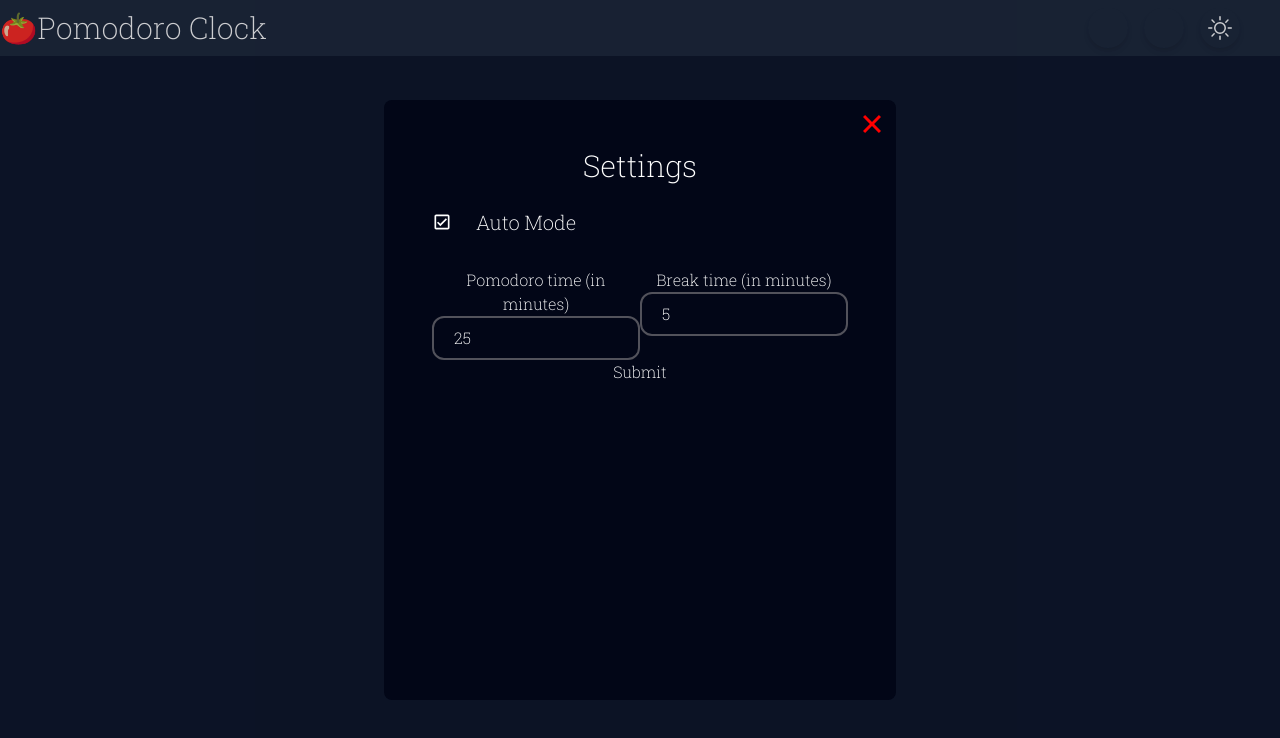
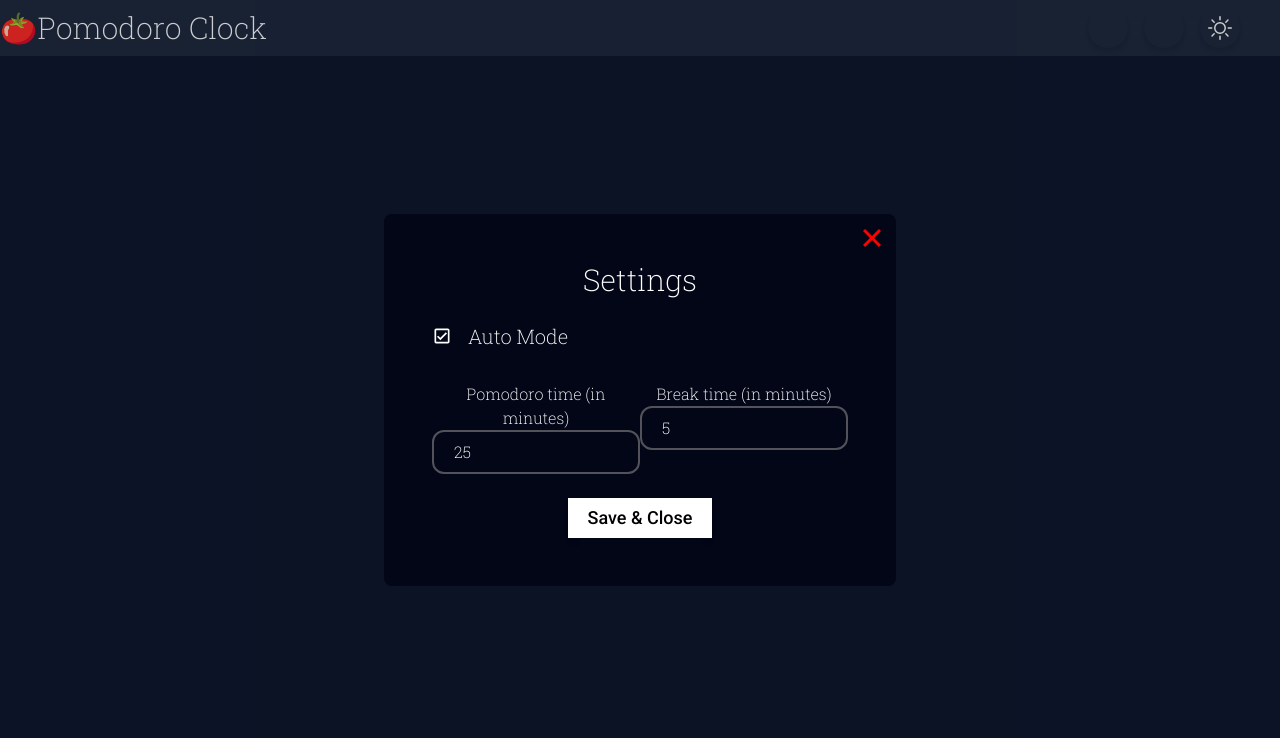
Before and after one commit to gabrielgaborw/PMD-Clock, a React (Create React App) app: page / in a window 1280 px wide. Both pictures are taken after a click on the button "Settings". Shown: the top 738 px of the page. Built offline with nearby package versions, Linux system fonts and the light colour scheme; some icons are missing.

Commit message:
Stylized submit button in Settings.tsx

```diff
--- a/src/components/Settings.tsx
+++ b/src/components/Settings.tsx
@@ -54,14 +54,14 @@ const Settings = (props: { visibility: boolean, setVisibility: React.Dispatch<Re
 							<MdOutlineCheckBox />
 							: <MdOutlineCheckBoxOutlineBlank />
 						}
-						<span className="ml-6">Auto Mode</span>
+						<span className="ml-4">Auto Mode</span>
 					</button>
 					<div className="mt-8 flex justify-between flex-row">
 						<div className="flex flex-col">
 							<p>Pomodoro time (in minutes)</p>
 							<input
 								type="number"
-								value={pmdInput}
+								value={pmdInput !== 0 ? pmdInput : ''}
 								className="w-52 px-5 py-2 bg-transparent border-2 outline-none border-zinc-600 rounded-xl placeholder:text-zinc-500 focus:border-white"
 								onChange={handlePmdTimeChange}
 							/>
@@ -70,13 +70,16 @@ const Settings = (props: { visibility: boolean, setVisibility: React.Dispatch<Re
 							<p>Break time (in minutes)</p>
 							<input
 								type="number"
-								value={breakInput}
+								value={breakInput !== 0 ? breakInput : ''}
 								className="w-52 px-5 py-2 bg-transparent border-2 outline-none border-zinc-600 rounded-xl placeholder:text-zinc-500 focus:border-white"
 								onChange={handleBreakTimeChange}
 							/>
 						</div>
 					</div>
-					<button type="submit">Submit</button>
+					<button type="submit" className="submit-btn group overflow-hidden">
+						<span className="absolute bg-slate-800 w-60 h-20 left-0 top-10 group-hover:top-0 ease-out duration-300"></span>
+						<span className="relative">Save & Close</span>
+					</button>
 				</div>
 			</div>
 		</form>
--- a/src/index.css
+++ b/src/index.css
@@ -1,5 +1,6 @@
 @import url('https://fonts.googleapis.com/css2?family=Roboto+Slab:wght@200&family=Roboto:wght@300&display=swap');
 @import url('https://fonts.googleapis.com/css2?family=Inter:wght@600&display=swap');
+@import url('https://fonts.googleapis.com/css2?family=Roboto:wght@500&display=swap');
 
 @tailwind base;
 @tailwind components;
@@ -36,8 +37,23 @@
           w-full h-full bg-slate-950/20;
   }
   .popup-content {
-    @apply relative w-2/5 h-[600px] p-12 rounded-lg bg-slate-950 z-20
+    @apply relative w-2/5 h-auto p-12 rounded-lg bg-slate-950 z-20
           text-white;
     font-family: 'Roboto Slab', serif;
   }
+  .submit-btn {
+    @apply relative w-36 h-10 mt-6
+    bg-white shadow-md
+    transition-all hover:text-white ease-out duration-100
+    text-black text-lg;
+    font-family: 'Roboto', sans-serif;
+  }
 }
+
+@layer base {
+  input[type="number"]::-webkit-inner-spin-button,
+  input[type="number"]::-webkit-outer-spin-button {
+    -webkit-appearance: none;
+    margin: 0;
+  }
+}
```
Also changed, not shown: src/components/Timer.tsx (+7 -0 lines), 2 other files (tests, documents, lock files or other folders).
